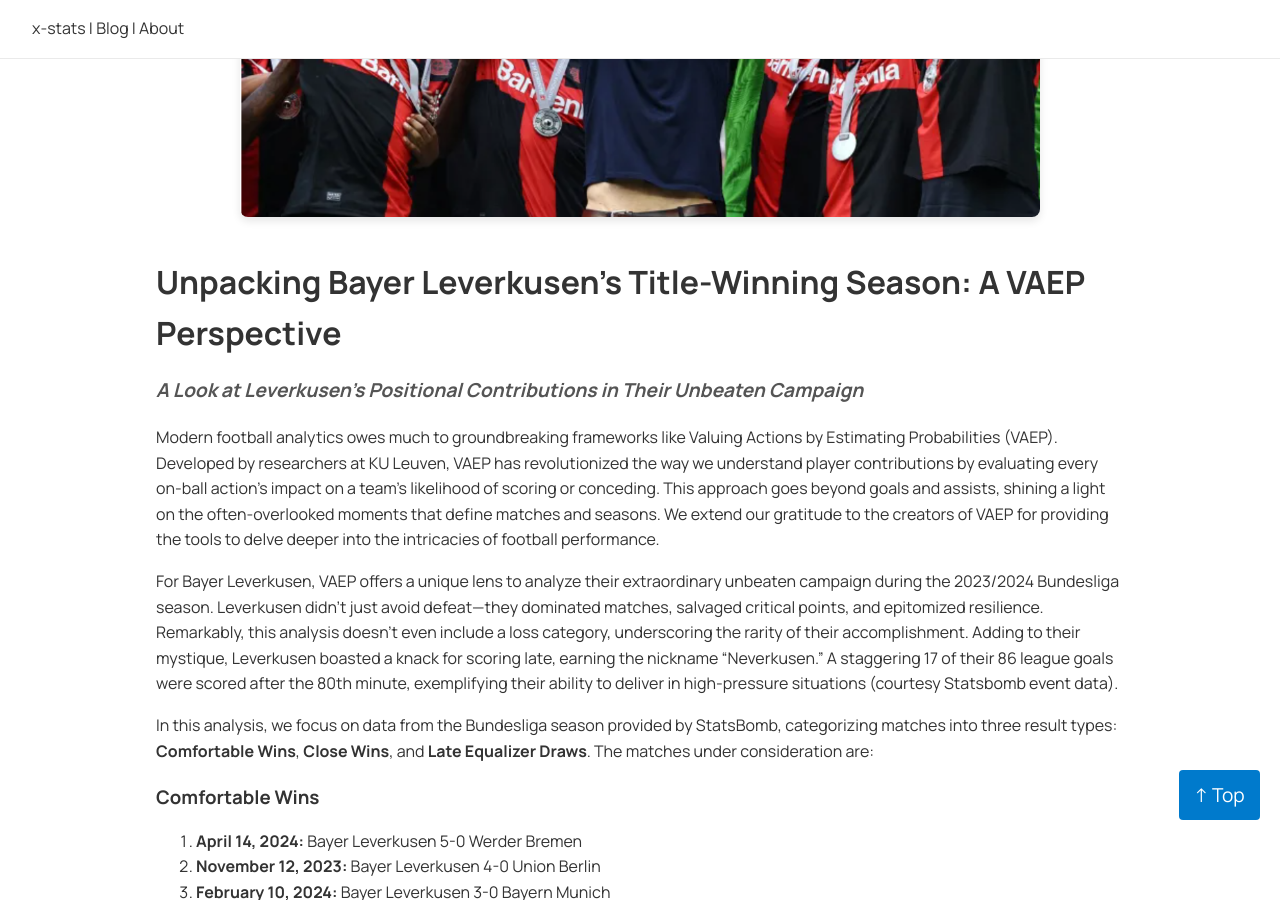
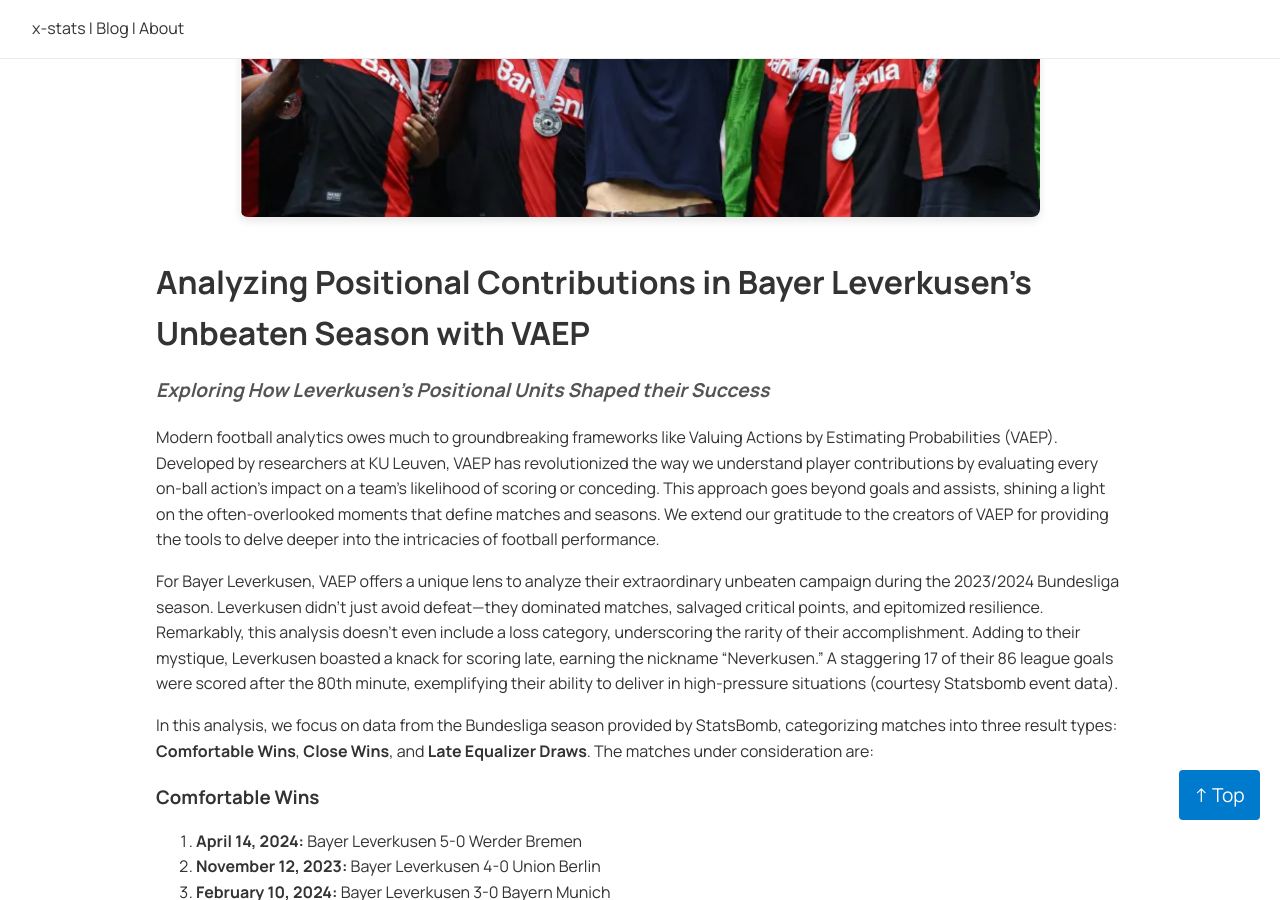
Before and after one commit to u3mukher/x-stats, a Jekyll site: the page built from _posts/2025-01-03-VAEP.md, in a window 1280 px wide and 900 px high, scrolled down 470 px. Built offline with Jekyll 4.4.1, drawn with Linux system fonts in a browser that asks for light colours; a style sheet for code colours, icons or effects is not loaded.

Commit message:
Update 2025-01-03-VAEP.md

```diff
--- a/_posts/2025-01-03-VAEP.md
+++ b/_posts/2025-01-03-VAEP.md
@@ -1,10 +1,10 @@
 ---
 layout: post
-title: "Unpacking Bayer Leverkusen’s Title-Winning Season: A VAEP Perspective"
+title: "Analyzing Positional Contributions in Bayer Leverkusen’s Unbeaten Season with VAEP"
 date: 2025-01-03
 featured_image: /assets/images/title_celebrations.png
 excerpt: "<em>Bayer Leverkusen’s unbeaten Bundesliga campaign during the 2023/2024 season was a masterclass in adaptability and resilience. Leveraging the VAEP framework, this analysis uncovers how midfield dominance, defenders’ dual roles, and attackers’ decisive moments shaped comfortable wins, narrow victories, and dramatic late equalizers. Leverkusen’s ability to adapt positional contributions to different match scenarios underscores the strategic brilliance behind their title-winning season.</em>"
-subtitle: "A Look at Leverkusen’s Positional Contributions in Their Unbeaten Campaign"
+subtitle: "Exploring How Leverkusen’s Positional Units Shaped their Success"
 ---
 
 Modern football analytics owes much to groundbreaking frameworks like Valuing Actions by Estimating Probabilities (VAEP). Developed by researchers at KU Leuven, VAEP has revolutionized the way we understand player contributions by evaluating every on-ball action's impact on a team’s likelihood of scoring or conceding. This approach goes beyond goals and assists, shining a light on the often-overlooked moments that define matches and seasons. We extend our gratitude to the creators of VAEP for providing the tools to delve deeper into the intricacies of football performance.
```
